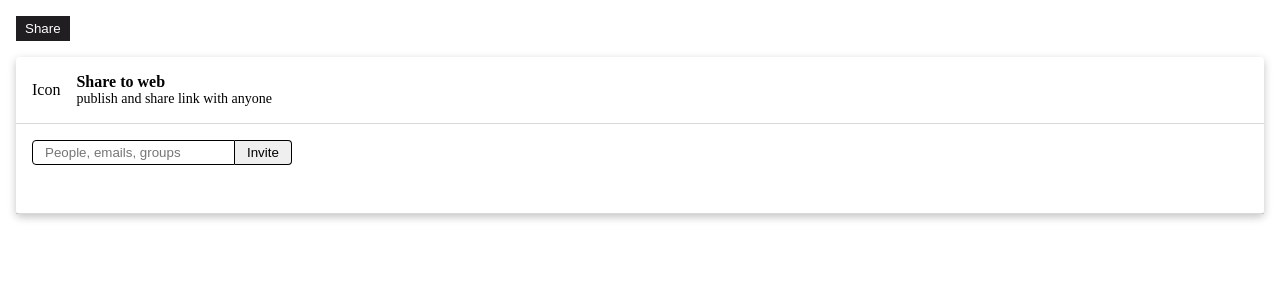
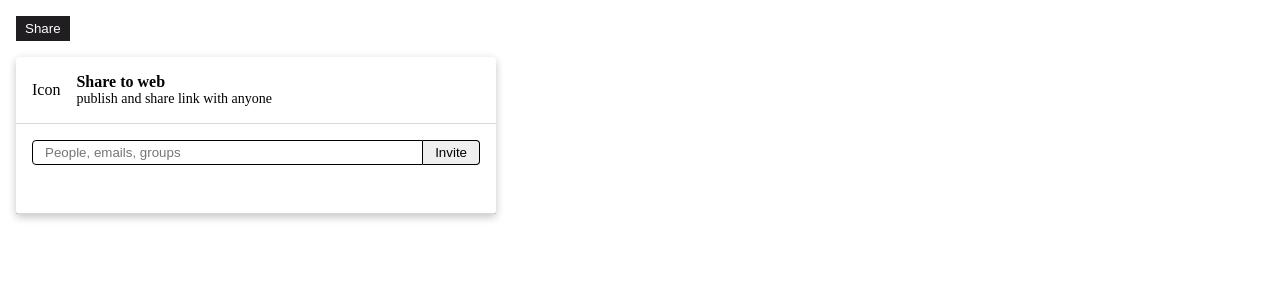
Before and after one commit to sumukha666/share-button, a React (Create React App) app: page / in a window 1280 px wide. Both pictures are taken after a click on the button "Share". Shown: the top 300 px of the page. Built offline with nearby package versions, Linux system fonts and the light colour scheme.

Commit message:
style(sharecard): updated width of card & input

```diff
--- a/src/assets/styles/style.css
+++ b/src/assets/styles/style.css
@@ -63,6 +63,7 @@ code {
   border-top-right-radius: 0rem;
   border-bottom-right-radius: 0rem;
   padding: 0.25rem 0.75rem;
+  width: 100%;
 }
 .search-btn {
   padding: 0.25rem 0.75rem;
@@ -72,3 +73,6 @@ code {
   border-bottom-left-radius: 0rem;
   border-top-left-radius: 0rem;
 }
+.wd-30-r {
+  width: 30rem;
+}
--- a/src/components/share-button/ShareCard.js
+++ b/src/components/share-button/ShareCard.js
@@ -5,7 +5,7 @@ import Header from "./card-elements/Header";
 
 const ShareCard = (props) => {
   return (
-    <div className="mr-t-1-r">
+    <div className="mr-t-1-r wd-30-r">
       <Card headerComp={<Header />} mainComp={<Body {...props} />} />
     </div>
   );
```
